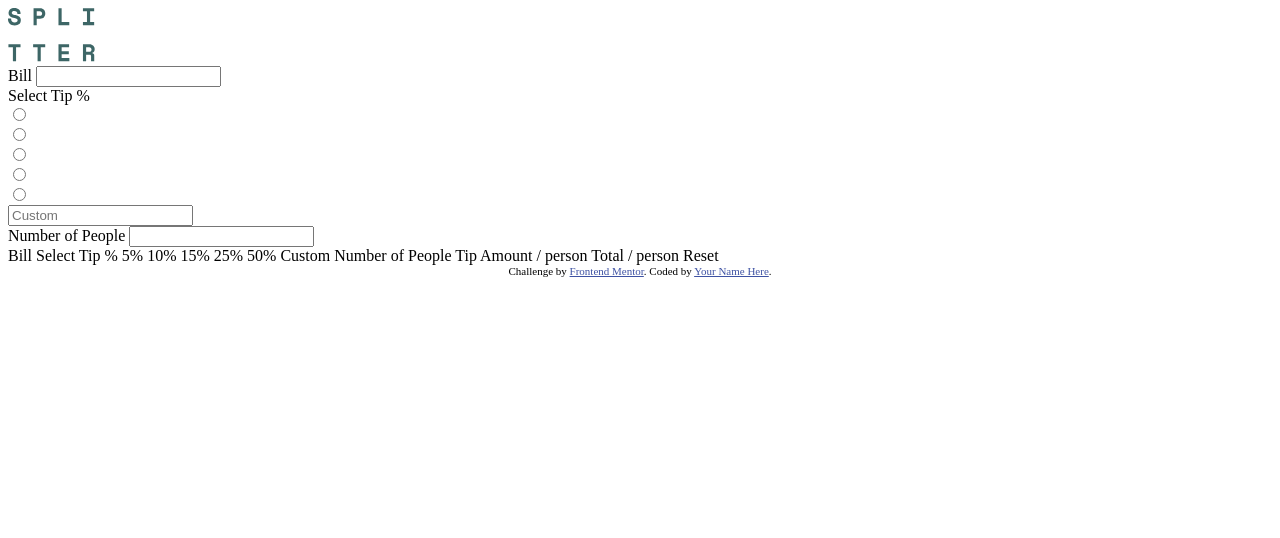
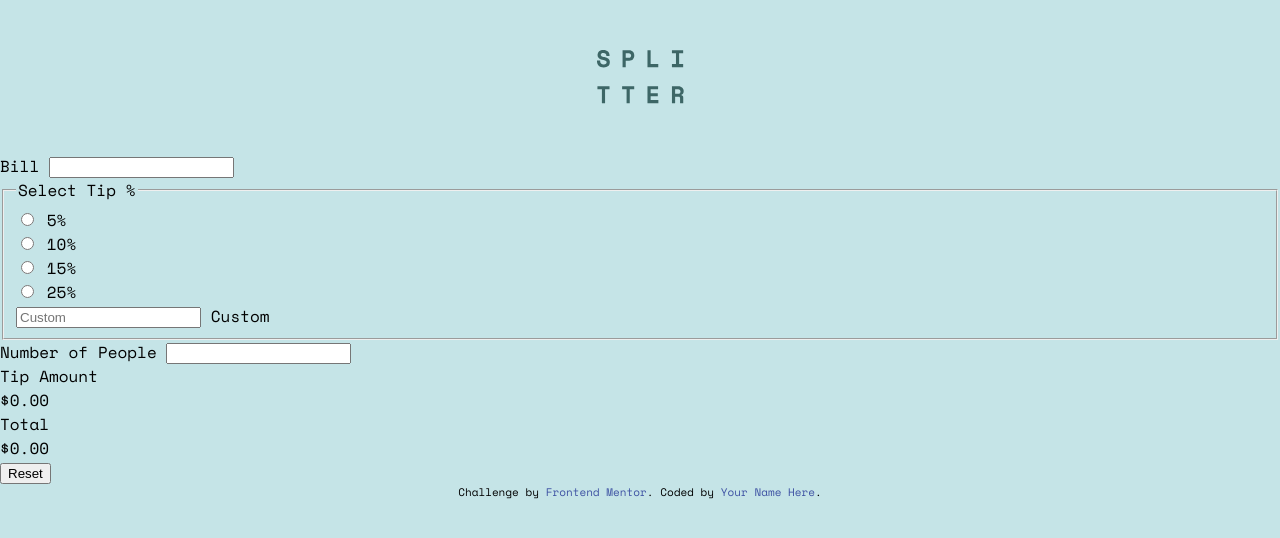
Before and after one commit to manolobrown/tip-calculator-app, a website: page index.html in a window 1280 px wide. Drawn offline with nearby package versions, Linux system fonts and the light colour scheme; files that its build step writes are made by us from their sources.

Commit message:
[UPDATE] Workflow Config Change + Logo Position

```diff
--- a/gulpfile.js
+++ b/gulpfile.js
@@ -40,13 +40,13 @@ function browserSyncServe(cb) {
 	cb();
 }
 function browserSyncReload(cb) {
-    browsersync.reload;
+	browsersync.reload();
 	cb();
 }
 
 //Watch Task
 function watchTask() {
-    watch('*html', browserSyncReload);
+    watch('*.html', browserSyncReload);
     watch(
         ['src/scss/**/*.scss', 'src/**/*.js'],
         series(scssTask, jsTask, browserSyncReload)
--- a/index.html
+++ b/index.html
@@ -37,25 +37,31 @@
           <input class="form-control" type="text" id="bill" name="bill">
         </div>
         <div class="select-tip">
-          <label class="form-label" for="tip">Select Tip %</label>
+          <fieldset>
+            <legend>Select Tip %</legend>
+            <div class="form-check-group">
               <div class="form-check">
-            <input class="form-check-input" type="radio" value="5">
+                <input id="value5" class="form-check-input" type="radio" value="5">
+                <label for="value5" class="sr-only">5%</label>
               </div>
               <div class="form-check">
-            <input  class="form-check-input"type="radio" value="10">
+                <input id="value10" class="form-check-input"type="radio" value="10">
+                <label for="value10" class="sr-only">10%</label>
               </div>
               <div class="form-check">
-            <input class="form-check-input" type="radio" value="15">
+                <input id="value15" class="form-check-input" type="radio" value="15">
+                <label for="value15" class="sr-only">15%</label>
               </div>
               <div class="form-check">
-            <input class="form-check-input" type="radio" value="25">
+                <input id="value25" class="form-check-input" type="radio" value="25">
+                <label for="value25" class="sr-only">25%</label>
               </div>
               <div class="form-check">
-            <input class="form-check-input" type="radio" value="50">
+                <input id="custom" class="form-check-input" type="text" value="" placeholder="Custom">
+                <label for="custom">Custom</label>
               </div>
-          <div class="form-check">
-            <input class="form-check-input" type="text" value="" placeholder="Custom">
             </div>
+          </fieldset>
         </div>
         <div class="people-count">
           <label for="peopleCount">Number of People</label>
@@ -64,34 +70,19 @@
       </div>
       <div class="col">
         <div class="totals">
-          <div class="tip-amount"></div>
-          <div class="total"></div>
+          <div class="tip-amount">
+            <div class="totals__label">Tip Amount</div>
+            <div class="totals__value">$0.00</div>
+          </div>
+          <div class="total">
+            <div class="totals__label">Total</div>
+            <div class="totals__value">$0.00</div>
+            <button>Reset</button>
           </div>
         </div>
-
+      </div>
     </section>
   </main>
-
-  Bill
-
-  Select Tip %
-  5%
-  10%
-  15%
-  25%
-  50%
-  Custom
-
-  Number of People
-
-  Tip Amount
-  / person
-
-  Total
-  / person
-
-  Reset
-
   <div class="attribution">
     Challenge by <a href="https://www.frontendmentor.io?ref=challenge" target="_blank">Frontend Mentor</a>.
     Coded by <a href="#">Your Name Here</a>.
--- a/src/scss/components/_index.scss
+++ b/src/scss/components/_index.scss
@@ -1,2 +1 @@
-@use 'globals';
-@use 'components';
+@forward 'header';
--- /dev/null
+++ b/src/scss/components/header.scss
@@ -0,0 +1,10 @@
+@use '../util/' as *;
+
+.logo {
+    padding-top: rem(50);
+    padding-bottom: rem(50);
+    img {
+        display: block;
+        margin: 0 auto;
+    }
+}
--- a/src/scss/globals/boilerplate.scss
+++ b/src/scss/globals/boilerplate.scss
@@ -11,4 +11,5 @@ body {
     margin:0;
     padding:0;
     font-family: var(--font-space-mono);
+    background-color: var(--light-grayish-cyan);
 }
--- a/src/scss/globals/typography.scss
+++ b/src/scss/globals/typography.scss
@@ -1,3 +1,5 @@
+@use '../util' as *;
+
 h1,h2,h3,h4,h5,h6 {
     margin-top: 0;
 }
@@ -5,3 +7,7 @@ h1,h2,h3,h4,h5,h6 {
 a,a:visited,a:active {
     text-decoration: none;
 }
+
+body {
+    font-size: rem(16);
+}
--- a/src/scss/style.scss
+++ b/src/scss/style.scss
@@ -0,0 +1,2 @@
+@use 'globals';
+@use 'components';
```
Also changed, not shown: notes.md (added, +3 -0 lines), src/scss/components/input.scss (added), src/scss/components/radio.scss (added), src/scss/util/breakpoints.scss (renamed from src/scss/util/breakpoint.scss). Lines whose indentation alone changed are shown as unchanged.
